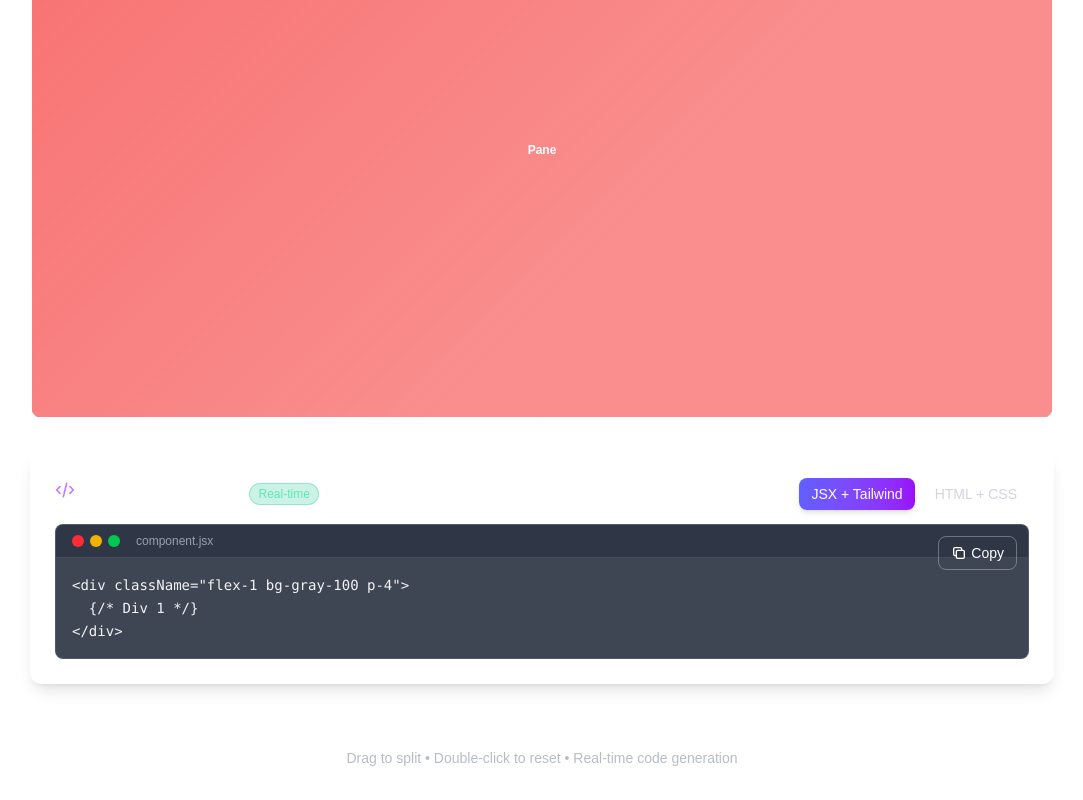
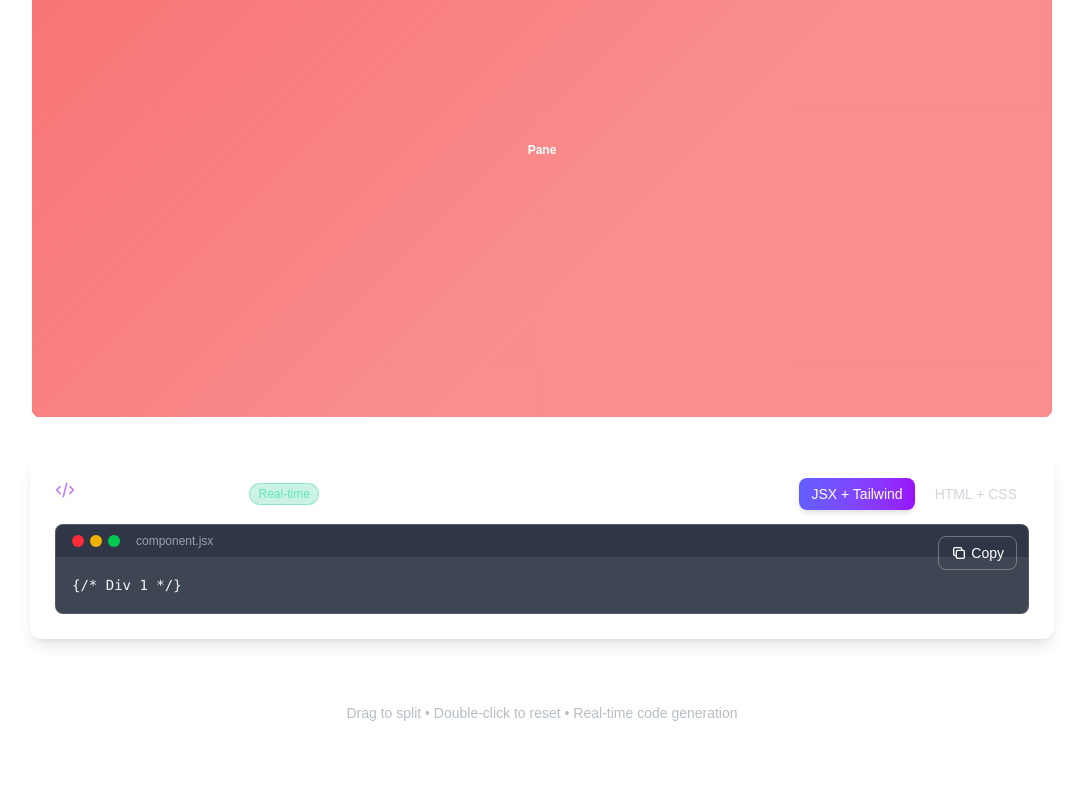
Before and after one commit to devansharora18/layout, a Next.js app: page /home in a window 1280 px wide. Shown: the part 469-1269 px from the top of the page, without its empty margins (98-1181 px from the left). After the commit the page ends 1224 px from the top, so only its background shows below. Built offline with nearby package versions, Linux system fonts and the light colour scheme.

Commit message:
fix: clean up generated jsx code

```diff
--- a/components/codeOutput/CodeOutput.tsx
+++ b/components/codeOutput/CodeOutput.tsx
@@ -18,7 +18,7 @@ export default function CodeOutput() {
     const indent = "  ".repeat(depth);
 
     if (isLeaf(node)) {
-      return `${indent}<div className="flex-1 bg-gray-100 p-4">\n${indent}  {/* ${node.label} */}\n${indent}</div>`;
+      return `${indent}{/* ${node.label} */}`;
     }
 
     // Split node
@@ -30,7 +30,11 @@ export default function CodeOutput() {
     const child1Code = generateJSX(child1, depth + 1);
     const child2Code = generateJSX(child2, depth + 1);
 
-    return `${indent}<div className="flex ${flexDir} w-full h-full gap-1">\n${indent}  <div className="flex" style={{ flex: ${size1.toFixed(3)} }}>\n${child1Code}\n${indent}  </div>\n${indent}  <div className="flex" style={{ flex: ${size2.toFixed(3)} }}>\n${child2Code}\n${indent}  </div>\n${indent}</div>`;
+    // Generate flex classes, omit when value is 1
+    const flexClass1 = size1 === 1 ? "flex" : `flex flex-[${size1.toFixed(3)}]`;
+    const flexClass2 = size2 === 1 ? "flex" : `flex flex-[${size2.toFixed(3)}]`;
+
+    return `${indent}<div className="flex ${flexDir} w-full h-full">\n${indent}  <div className="${flexClass1}">\n${child1Code}\n${indent}  </div>\n${indent}  <div className="${flexClass2}">\n${child2Code}\n${indent}  </div>\n${indent}</div>`;
   };
 
   // Generate HTML + CSS code
```
